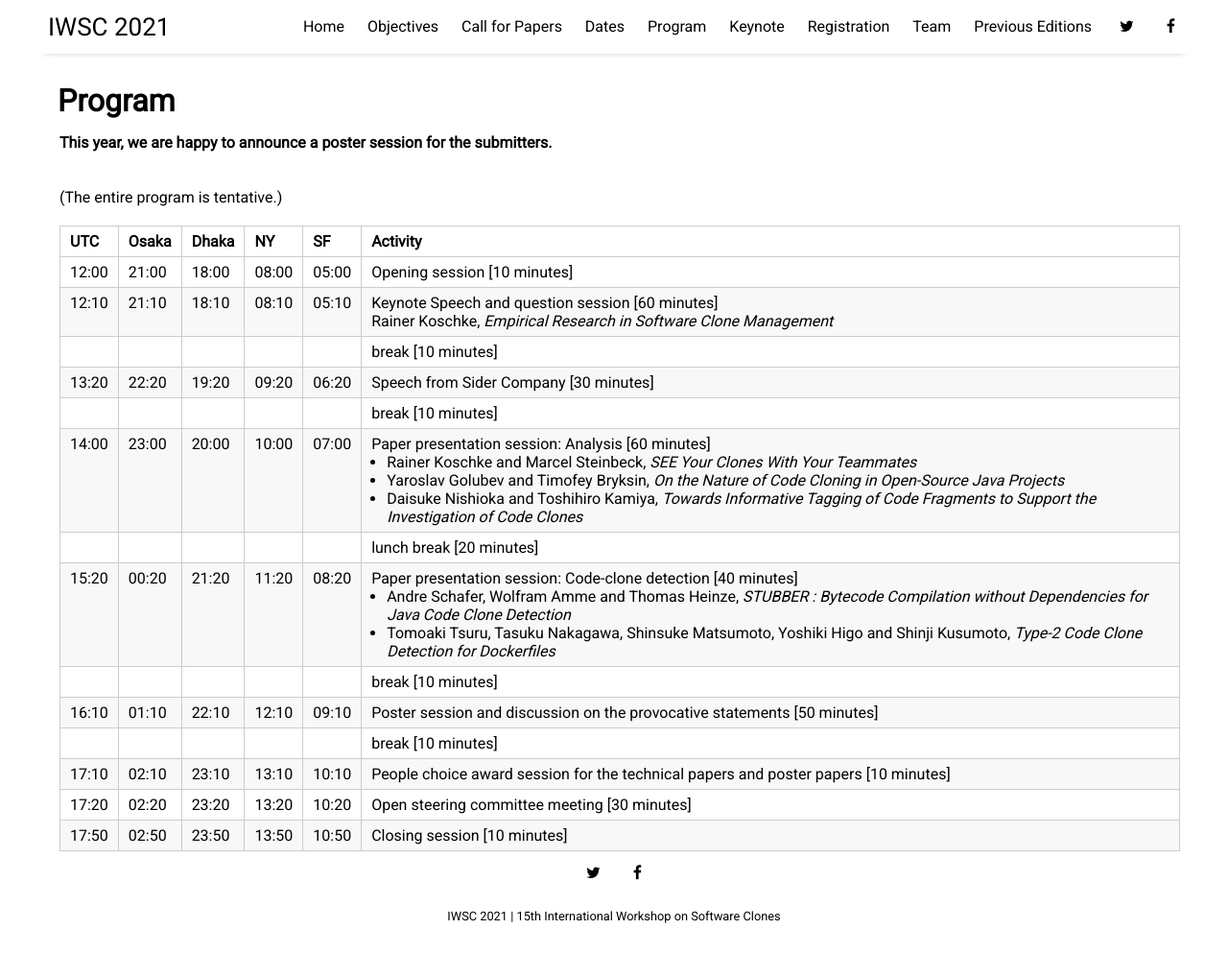
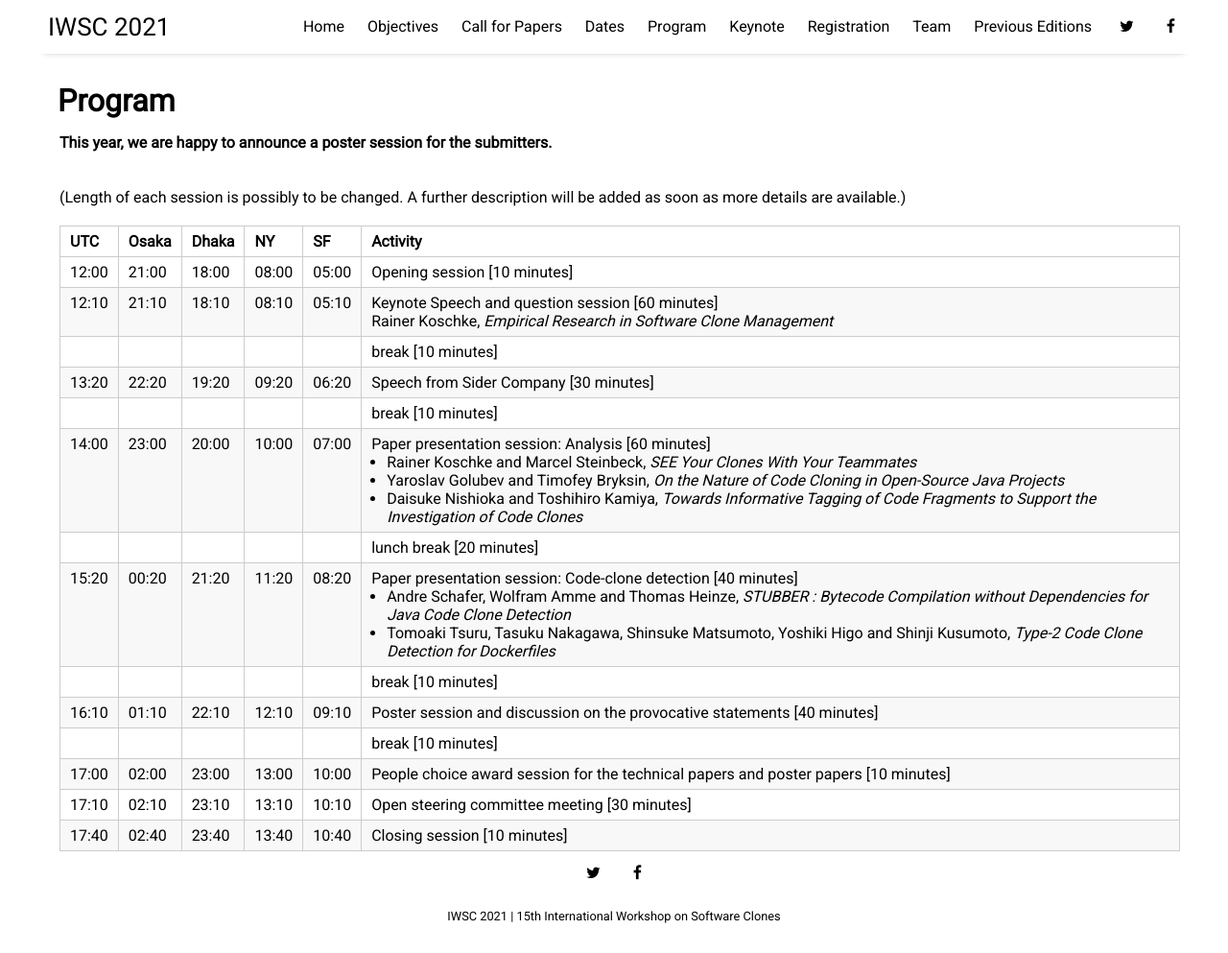
Before and after one commit to iwsc2023/iwsc2023.github.io, a Jekyll site: the page built from pages/program.html, in a window 1280 px wide and 993 px high. Shown: the whole window at 96% size. Built offline with Jekyll 4.4.1, drawn with Linux system fonts in a browser that asks for light colours; nearby versions of some CDN libraries.

Commit message:
update: time table of the program

```diff
--- a/pages/program.html
+++ b/pages/program.html
@@ -49,7 +49,7 @@ table tr th :last-child, table tr td :last-child {
 <br/><br/>
 
 <p>
-	(The entire program is tentative.)
+	(Length of each session is possibly to be changed. A further description will be added as soon as more details are available.)
 </p>
 
 <table>
@@ -142,7 +142,7 @@ table tr th :last-child, table tr td :last-child {
 <td>22:10</td>
 <td>12:10</td>
 <td>09:10</td>
-<td>Poster session and discussion on the provocative statements [50 minutes]</td>
+<td>Poster session and discussion on the provocative statements [40 minutes]</td>
 </tr>
 <tr>
 <td></td>
@@ -153,32 +153,30 @@ table tr th :last-child, table tr td :last-child {
 <td>break [10 minutes]</td>
 </tr>
 <tr>
+<td>17:00</td>
+<td>02:00</td>
+<td>23:00</td>
+<td>13:00</td>
+<td>10:00</td>
+<td>People choice award session for the technical papers and poster papers [10 minutes]</td>
+</tr>
+<tr>
 <td>17:10</td>
 <td>02:10</td>
 <td>23:10</td>
 <td>13:10</td>
 <td>10:10</td>
-<td>People choice award session for the technical papers and poster papers [10 minutes]</td>
-</tr>
-<tr>
-<td>17:20</td>
-<td>02:20</td>
-<td>23:20</td>
-<td>13:20</td>
-<td>10:20</td>
 <td>Open steering committee meeting [30 minutes]</td>
 </tr>
 <tr>
-<td>17:50</td>
-<td>02:50</td>
-<td>23:50</td>
-<td>13:50</td>
-<td>10:50</td>
+<td>17:40</td>
+<td>02:40</td>
+<td>23:40</td>
+<td>13:40</td>
+<td>10:40</td>
 <td>Closing session [10 minutes]</td>
 </tr>
 </tbody>
 </table>
 
-
-
 </div>
```
